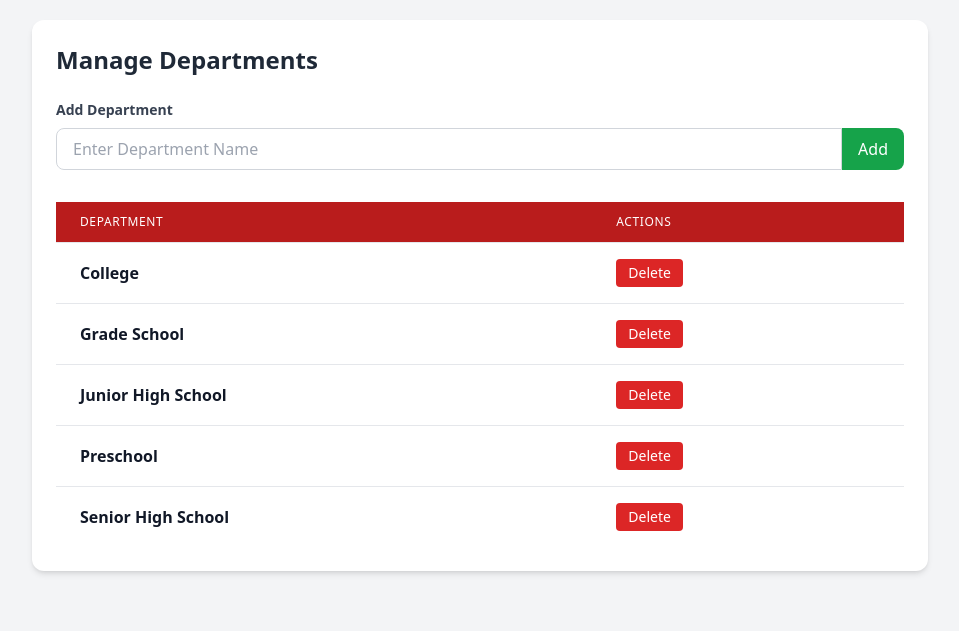
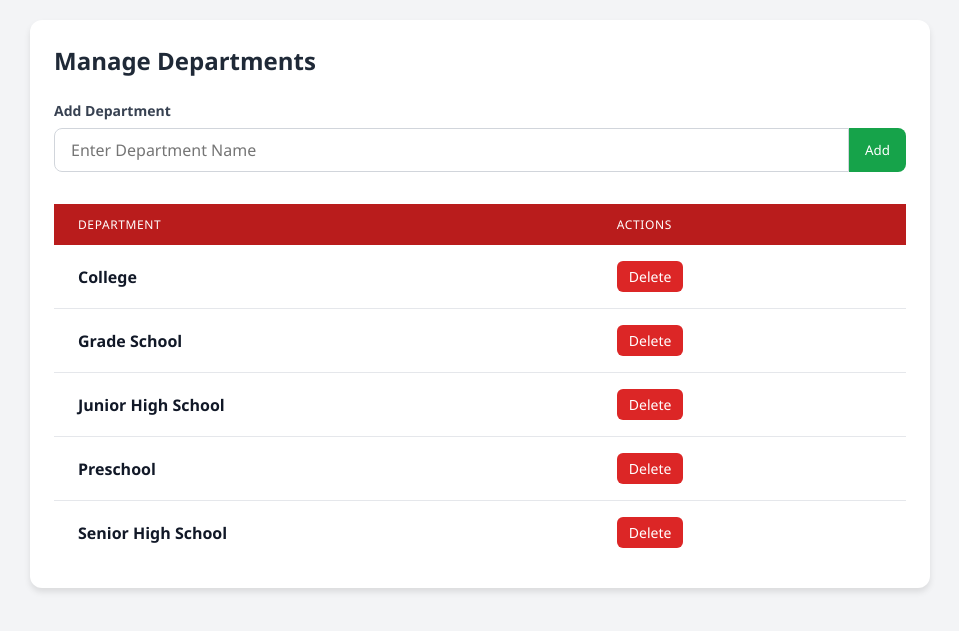
Before and after one commit to AedinJRC/WEBSITE, a PHP site: page /managedept.php in a window 1280 px wide. Shown: the top 631 px of the page, without its empty margins (160-1119 px from the left). Run offline with PHP 8.4, Linux system fonts and the light colour scheme; data comes from the database, SQL or seed files in the repository; some libraries are stand-ins or nearby versions.

Commit message:
Update managedept.php

```diff
--- a/managedept.php
+++ b/managedept.php
@@ -1,3 +1,195 @@
+<!DOCTYPE html>
+<html lang="en">
+<head>
+    <meta charset="UTF-8">
+    <meta name="viewport" content="width=device-width, initial-scale=1.0">
+    <title>Manage Department</title>
+    <style>
+        * {
+            box-sizing: border-box;
+            margin: 0;
+            padding: 0;
+            font-family: 'Segoe UI', Tahoma, Geneva, Verdana, sans-serif;
+        }
+
+        body {
+            background-color: #f3f4f6;
+            padding: 20px;
+        }
+
+        .container {
+            max-width: 900px;
+            margin: 0 auto;
+            background-color: white;
+            border-radius: 12px;
+            box-shadow: 0 4px 6px rgba(0, 0, 0, 0.1);
+            overflow: hidden;
+            padding: 24px;
+        }
+
+        h2 {
+            font-size: 1.5rem;
+            font-weight: 700;
+            color: #1f2937;
+            margin-bottom: 24px;
+        }
+
+        .alert {
+            padding: 16px;
+            margin-bottom: 24px;
+            border-radius: 8px;
+        }
+
+        .alert.success {
+            background-color: #d1fae5;
+            color: #065f46;
+        }
+
+        .alert.error {
+            background-color: #fee2e2;
+            color: #b91c1c;
+        }
+
+        .form-group {
+            margin-bottom: 32px;
+        }
+
+        label {
+            display: block;
+            font-size: 0.875rem;
+            font-weight: 500;
+            color: #374151;
+            margin-bottom: 8px;
+        }
+
+        .input-group {
+            display: flex;
+            width: 100%;
+        }
+
+        input[type="text"] {
+            flex-grow: 1;
+            padding: 10px 16px;
+            border: 1px solid #d1d5db;
+            border-radius: 8px 0 0 8px;
+            font-size: 1rem;
+            outline: none;
+            transition: border-color 0.2s, box-shadow 0.2s;
+        }
+
+        input[type="text"]:focus {
+            border-color: #ef4444;
+            box-shadow: 0 0 0 2px rgba(239, 68, 68, 0.2);
+        }
+
+        button[type="submit"].add-btn {
+            padding: 10px 16px;
+            background-color: #16a34a;
+            color: white;
+            font-weight: 500;
+            border: none;
+            border-radius: 0 8px 8px 0;
+            cursor: pointer;
+            transition: background-color 0.2s;
+        }
+
+        button[type="submit"].add-btn:hover {
+            background-color: #15803d;
+        }
+
+        table {
+            width: 100%;
+            border-collapse: collapse;
+        }
+
+        thead {
+            background-color: #b91c1c;
+        }
+
+        th {
+            padding: 12px 24px;
+            text-align: left;
+            font-size: 0.75rem;
+            font-weight: 500;
+            color: white;
+            text-transform: uppercase;
+            letter-spacing: 0.05em;
+        }
+
+        td {
+            padding: 16px 24px;
+            font-weight: 600;
+            color: #111827;
+        }
+
+        tr {
+            border-bottom: 1px solid #e5e7eb;
+        }
+
+        tr:last-child {
+            border-bottom: none;
+        }
+
+        .delete-btn {
+            padding: 6px 12px;
+            background-color: #dc2626;
+            color: white;
+            font-size: 0.875rem;
+            font-weight: 500;
+            border: none;
+            border-radius: 6px;
+            cursor: pointer;
+            transition: background-color 0.2s;
+        }
+
+        .delete-btn:hover {
+            background-color: #b91c1c;
+        }
+
+        @media (max-width: 768px) {
+            .container {
+                padding: 16px;
+            }
+
+            th, td {
+                padding: 12px 16px;
+            }
+        }
+
+        @media (max-width: 640px) {
+            body {
+                padding: 12px;
+            }
+
+            h2 {
+                font-size: 1.25rem;
+            }
+
+            th, td {
+                padding: 8px 12px;
+                font-size: 0.875rem;
+            }
+
+            .input-group {
+                flex-direction: column;
+            }
+
+            input[type="text"] {
+                border-radius: 8px;
+                margin-bottom: 8px;
+            }
+
+            button[type="submit"].add-btn {
+                border-radius: 8px;
+                width: 100%;
+            }
+        }
+    </style>
+</head>
+<body>
+    <div class="container">
+        <h2>Manage Departments</h2>
+
         <?php
             $servername = "localhost";
             $username = "root";
@@ -47,59 +239,36 @@
             $result = $conn->query("SELECT * FROM departmentstb");
         ?>
 
-<!DOCTYPE html>
-<html lang="en">
-<head>
-    <meta charset="UTF-8">
-    <meta name="viewport" content="width=device-width, initial-scale=1.0">
-    <title>Manage Department</title>
-    <script src="https://cdn.tailwindcss.com"></script>
-</head>
-<body class="bg-gray-100 p-5">
-    <div class="max-w-4xl mx-auto bg-white rounded-xl shadow-md overflow-hidden p-6">
-        <h2 class="text-2xl font-bold text-gray-800 mb-6">Manage Departments</h2>
-
         <?php if (!empty($message)): ?>
-            <div class="p-4 mb-6 rounded-lg <?php echo strpos($message, 'Error') === 0 ? 'bg-red-100 text-red-700' : 'bg-green-100 text-green-700'; ?>">
+            <div class="alert <?php echo strpos($message, 'Error') === 0 ? 'error' : 'success'; ?>">
                 <?php echo htmlspecialchars($message); ?>
             </div>
         <?php endif; ?>
 
-        <form method="POST" class="mb-8">
-            <label for="dept_name" class="block text-sm font-medium text-gray-700 mb-2"><strong>Add Department</strong></label>
-            <div class="flex">
-                <input type="text" name="department" id="dept_name1" required placeholder="Enter Department Name"
-                    class="flex-grow px-4 py-2 border border-gray-300 rounded-l-lg focus:ring-2 focus:ring-red-500 focus:border-red-500 outline-none">
-                <button type="submit" name="add" class="px-4 py-2 bg-green-600 text-white font-medium rounded-r-lg hover:bg-green-700 focus:outline-none focus:ring-2 focus:ring-green-500">
-                    Add
-                </button>
+        <form method="POST" class="form-group">
+            <label for="dept_name"><strong>Add Department</strong></label>
+            <div class="input-group">
+                <input type="text" name="department" id="dept_name" required placeholder="Enter Department Name">
+                <button type="submit" name="add" class="add-btn">Add</button>
             </div>
         </form>
 
-        <div class="overflow-x-auto">
-            <table class="min-w-full divide-y divide-gray-200">
-                <thead class="bg-red-700">
+        <div style="overflow-x: auto;">
+            <table>
+                <thead>
                     <tr>
-                        <th scope="col" class="px-6 py-3 text-left text-xs font-medium text-white uppercase tracking-wider">
-                            Department
-                        </th>
-                        <th scope="col" class="px-6 py-3 text-left text-xs font-medium text-white uppercase tracking-wider">
-                            Actions
-                        </th>
+                        <th>Department</th>
+                        <th>Actions</th>
                     </tr>
                 </thead>
-                <tbody class="bg-white divide-y divide-gray-200">
+                <tbody>
                     <?php while ($row = $result->fetch_assoc()): ?>
                     <tr>
-                        <td class="px-6 py-4 whitespace-nowrap font-semibold text-gray-900">
-                            <?php echo htmlspecialchars($row["department"]); ?>
-                        </td>
-                        <td class="px-6 py-4 whitespace-nowrap">
-                            <form method="POST" class="inline">
+                        <td><?php echo htmlspecialchars($row["department"]); ?></td>
+                        <td>
+                            <form method="POST" style="display: inline;">
                                 <input type="hidden" name="id" value="<?php echo htmlspecialchars($row['id']); ?>">
-                                <button type="submit" name="delete" class="px-3 py-1 bg-red-600 text-white text-sm font-medium rounded hover:bg-red-700 focus:outline-none focus:ring-2 focus:ring-red-500">
-                                    Delete
-                                </button>
+                                <button type="submit" name="delete" class="delete-btn">Delete</button>
                             </form>
                         </td>
                     </tr>
@@ -107,7 +276,7 @@
                 </tbody>
             </table>
         </div>
+        <?php $conn->close(); ?>
     </div>
-    <?php $conn->close(); ?>
 </body>
 </html>
```
Lines whose indentation alone changed are shown as unchanged.
